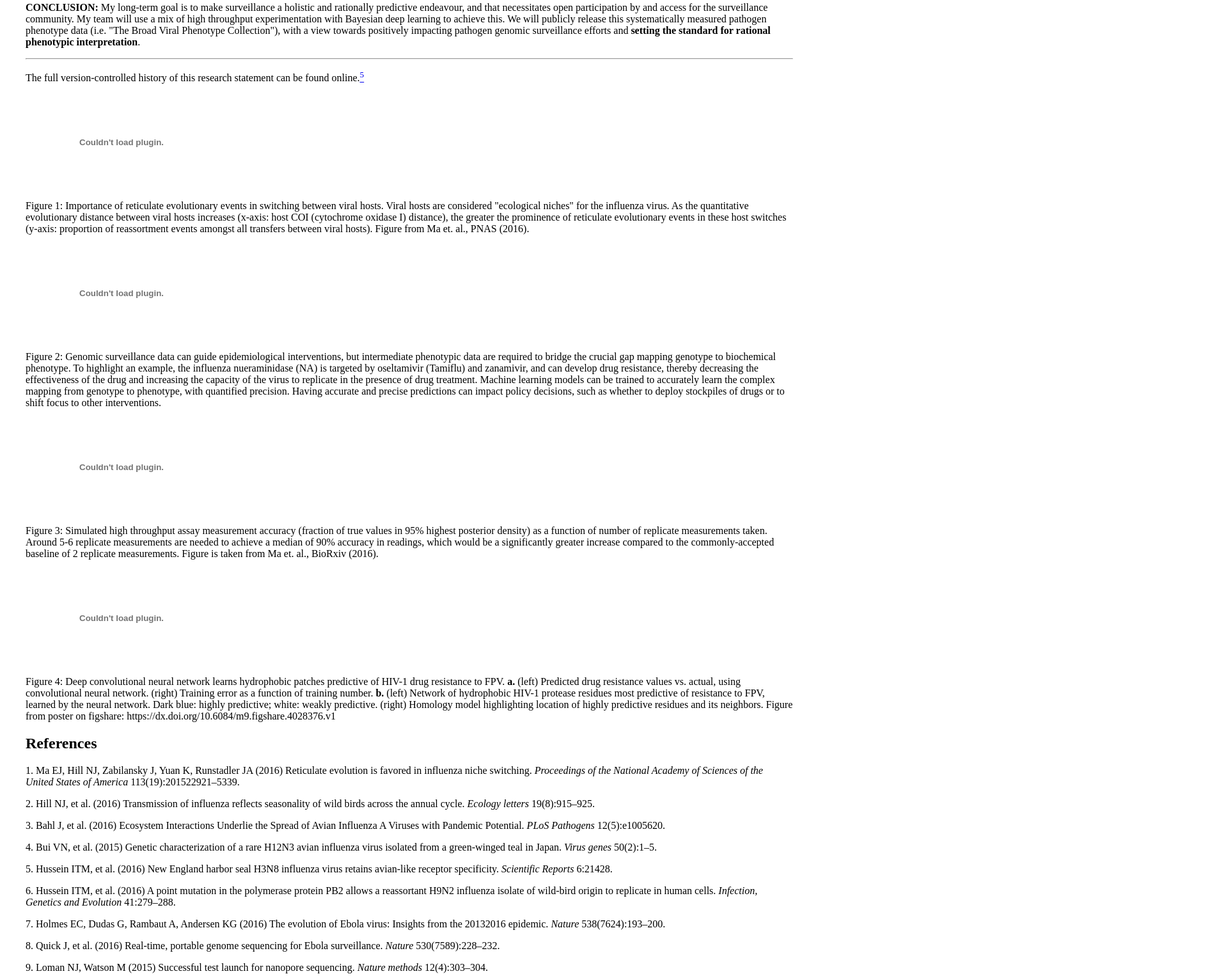
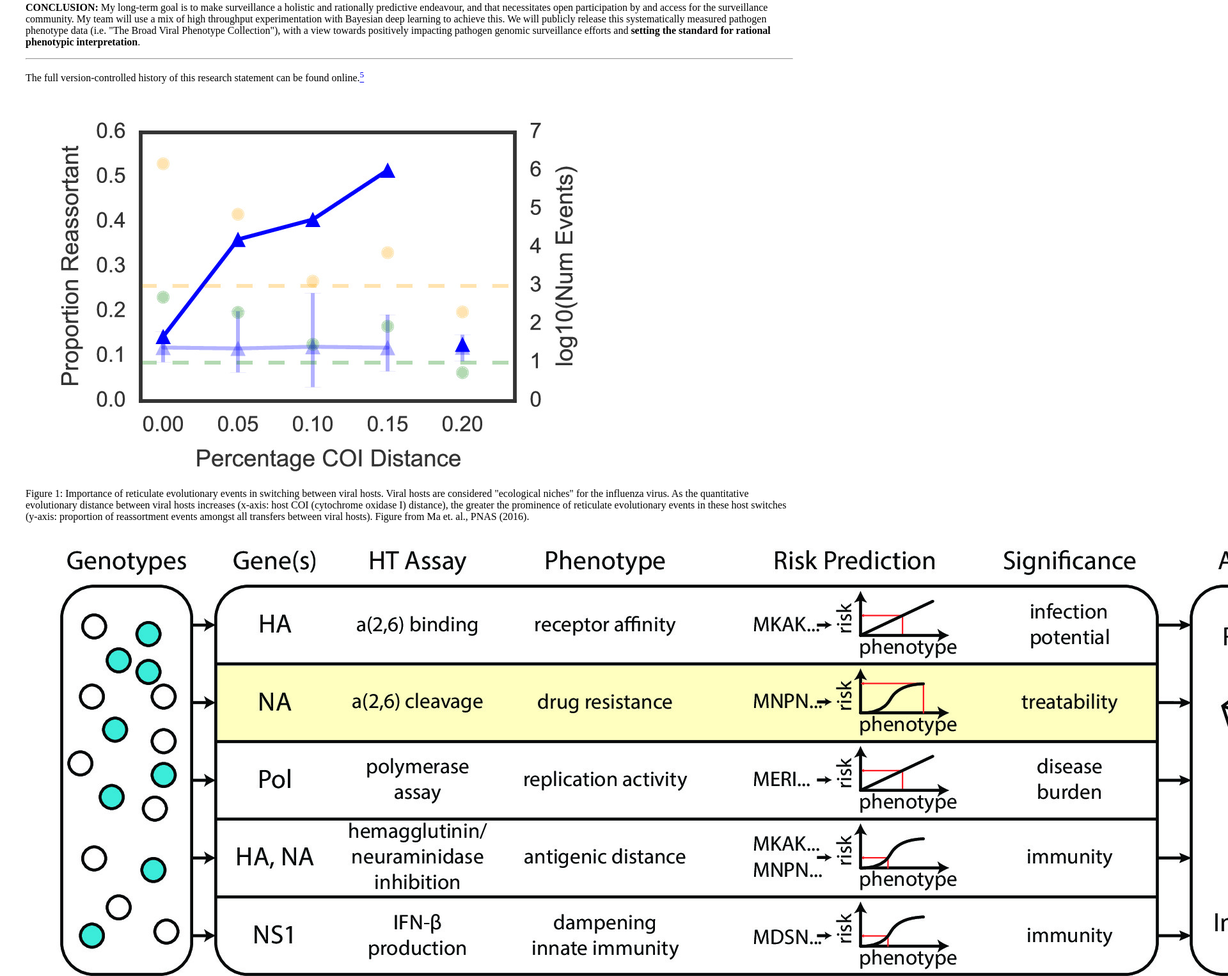
Before and after one commit to ericmjl/broad-research-fellows, a plain HTML site: page index.html in a window 1280 px wide. Shown: the part 3373-4899 px from the top of the page at 64% size, 1920 px wide, since content can reach past the window. Drawn offline with Linux system fonts and the light colour scheme.

Commit message:
re-created figures using jpg

```diff
--- a/index.html
+++ b/index.html
@@ -76,19 +76,19 @@
 <p>The full version-controlled history of this research statement can be found online.<a href="#fn5" class="footnoteRef" id="fnref5"><sup>5</sup></a></p>
 <!-- Figures -->
 <div class="figure">
-<embed src="./figures/reticulate.pdf" id="fig:reticulate" class="class" max-width="100%" />
+<img src="./figures/reticulate.jpg" alt="Figure 1: Importance of reticulate evolutionary events in switching between viral hosts. Viral hosts are considered &quot;ecological niches&quot; for the influenza virus. As the quantitative evolutionary distance between viral hosts increases (x-axis: host COI (cytochrome oxidase I) distance), the greater the prominence of reticulate evolutionary events in these host switches (y-axis: proportion of reassortment events amongst all transfers between viral hosts). Figure from Ma et. al., PNAS (2016)." id="fig:reticulate" class="class" max-width="100%" />
 <p class="caption">Figure 1: Importance of reticulate evolutionary events in switching between viral hosts. Viral hosts are considered &quot;ecological niches&quot; for the influenza virus. As the quantitative evolutionary distance between viral hosts increases (x-axis: host COI (cytochrome oxidase I) distance), the greater the prominence of reticulate evolutionary events in these host switches (y-axis: proportion of reassortment events amongst all transfers between viral hosts). Figure from Ma et. al., PNAS (2016).</p>
 </div>
 <div class="figure">
-<embed src="./figures/summary-figure.pdf" id="fig:surveillance" class="class" max-width="100%" />
+<img src="./figures/summary-figure.jpg" alt="Figure 2: Genomic surveillance data can guide epidemiological interventions, but intermediate phenotypic data are required to bridge the crucial gap mapping genotype to biochemical phenotype. To highlight an example, the influenza nueraminidase (NA) is targeted by oseltamivir (Tamiflu) and zanamivir, and can develop drug resistance, thereby decreasing the effectiveness of the drug and increasing the capacity of the virus to replicate in the presence of drug treatment. Machine learning models can be trained to accurately learn the complex mapping from genotype to phenotype, with quantified precision. Having accurate and precise predictions can impact policy decisions, such as whether to deploy stockpiles of drugs or to shift focus to other interventions." id="fig:surveillance" class="class" max-width="100%" />
 <p class="caption">Figure 2: Genomic surveillance data can guide epidemiological interventions, but intermediate phenotypic data are required to bridge the crucial gap mapping genotype to biochemical phenotype. To highlight an example, the influenza nueraminidase (NA) is targeted by oseltamivir (Tamiflu) and zanamivir, and can develop drug resistance, thereby decreasing the effectiveness of the drug and increasing the capacity of the virus to replicate in the presence of drug treatment. Machine learning models can be trained to accurately learn the complex mapping from genotype to phenotype, with quantified precision. Having accurate and precise predictions can impact policy decisions, such as whether to deploy stockpiles of drugs or to shift focus to other interventions.</p>
 </div>
 <div class="figure">
-<embed src="./figures/accuracy.pdf" id="fig:accuracy" class="class" max-width="100%" />
+<img src="./figures/accuracy.jpg" alt="Figure 3: Simulated high throughput assay measurement accuracy (fraction of true values in 95% highest posterior density) as a function of number of replicate measurements taken. Around 5-6 replicate measurements are needed to achieve a median of 90% accuracy in readings, which would be a significantly greater increase compared to the commonly-accepted baseline of 2 replicate measurements. Figure is taken from Ma et. al., BioRxiv (2016)." id="fig:accuracy" class="class" max-width="100%" />
 <p class="caption">Figure 3: Simulated high throughput assay measurement accuracy (fraction of true values in 95% highest posterior density) as a function of number of replicate measurements taken. Around 5-6 replicate measurements are needed to achieve a median of 90% accuracy in readings, which would be a significantly greater increase compared to the commonly-accepted baseline of 2 replicate measurements. Figure is taken from Ma et. al., BioRxiv (2016).</p>
 </div>
 <div class="figure">
-<embed src="./figures/most-activating.pdf" id="fig:hiv" class="class" max-width="100%" />
+<img src="./figures/most-activating.jpg" alt="Figure 4: Deep convolutional neural network learns hydrophobic patches predictive of HIV-1 drug resistance to FPV. a. (left) Predicted drug resistance values vs. actual, using convolutional neural network. (right) Training error as a function of training number. b. (left) Network of hydrophobic HIV-1 protease residues most predictive of resistance to FPV, learned by the neural network. Dark blue: highly predictive; white: weakly predictive. (right) Homology model highlighting location of highly predictive residues and its neighbors. Figure from poster on figshare: https://dx.doi.org/10.6084/m9.figshare.4028376.v1" id="fig:hiv" class="class" max-width="100%" />
 <p class="caption">Figure 4: Deep convolutional neural network learns hydrophobic patches predictive of HIV-1 drug resistance to FPV. <strong>a.</strong> (left) Predicted drug resistance values vs. actual, using convolutional neural network. (right) Training error as a function of training number. <strong>b.</strong> (left) Network of hydrophobic HIV-1 protease residues most predictive of resistance to FPV, learned by the neural network. Dark blue: highly predictive; white: weakly predictive. (right) Homology model highlighting location of highly predictive residues and its neighbors. Figure from poster on figshare: https://dx.doi.org/10.6084/m9.figshare.4028376.v1</p>
 </div>
 <h2 id="references" class="unnumbered">References</h2>
```
Also changed, not shown: figures/accuracy.jpg (added), figures/accuracy.png (deleted), figures/most-activating.jpg (added), figures/most-activating.png (deleted), figures/reticulate.jpg (added), figures/reticulate.png (deleted), figures/summary-figure.jpg (added), figures/summary-figure.png (deleted), figures/surveillance.png (deleted), figures/top_activating_features.jpg (added), figures/top_activating_features.png (deleted), figures/trainloss.jpg (added), figures/trainloss.png (deleted), 1 other file.
